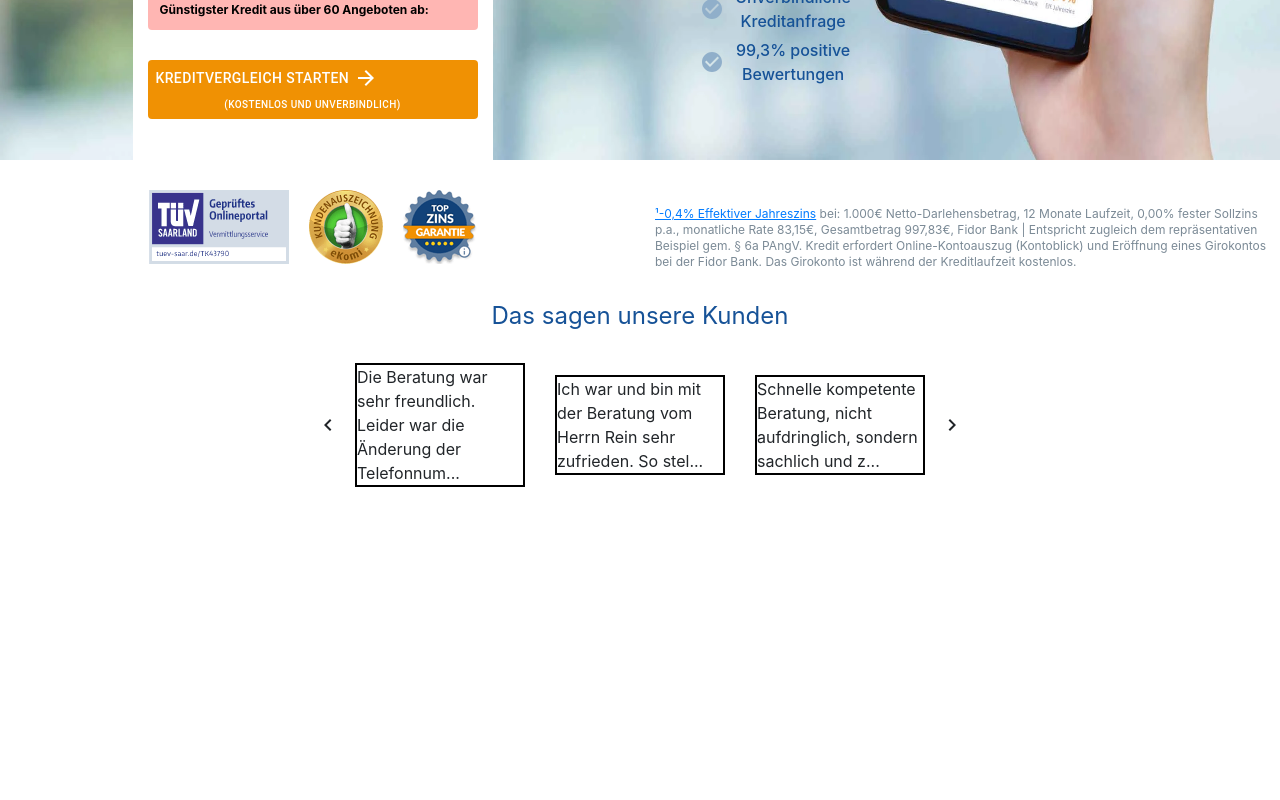
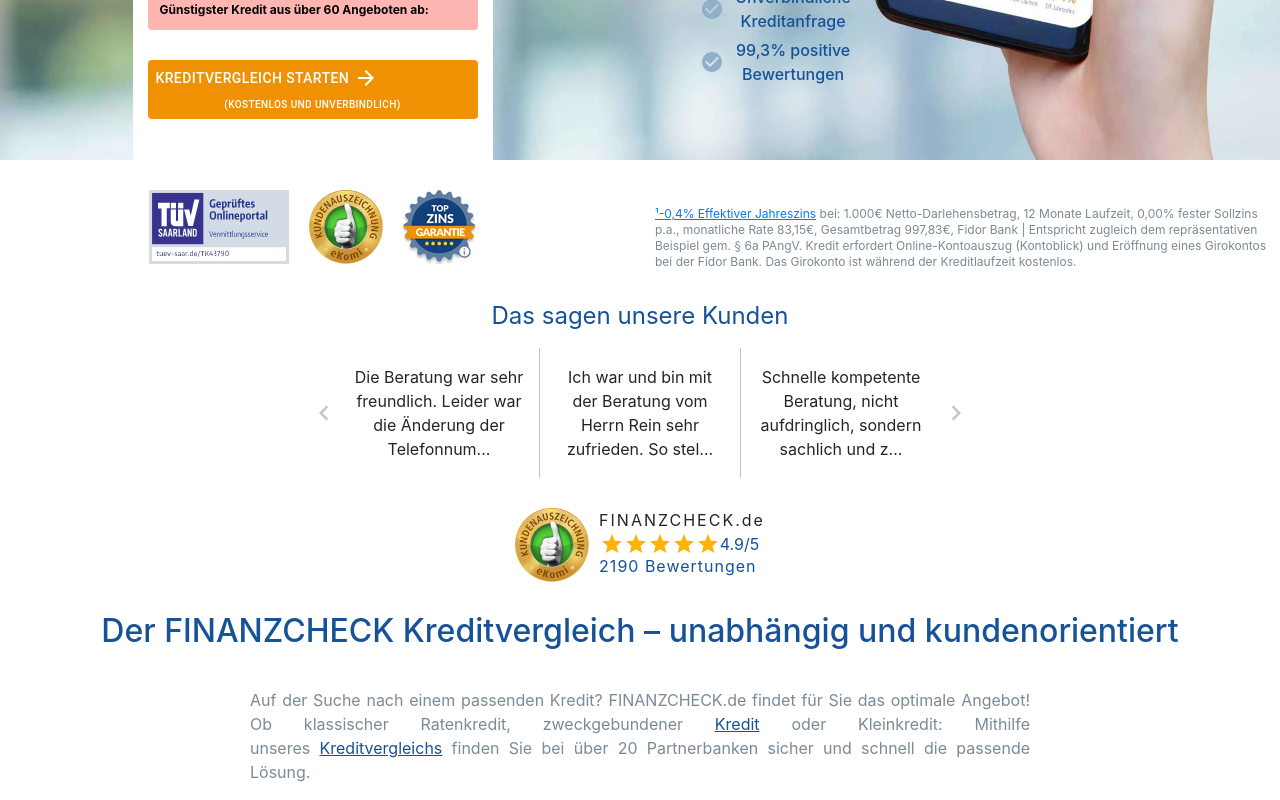
Before and after one commit to Syed-Bakhtiyar/next-js-web-page, a Next.js app: page / in a window 1280 px wide. Shown: the part 506-1306 px from the top of the page. Before the commit the page ends 1008 px from the top, so only its background shows below. Built offline with nearby package versions, Linux system fonts and the light colour scheme.

Commit message:
second section has been completed

```diff
--- a/package.json
+++ b/package.json
@@ -11,6 +11,7 @@
   "dependencies": {
     "@material-ui/core": "^4.12.2",
     "@material-ui/icons": "^4.11.2",
+    "@material-ui/lab": "^4.0.0-alpha.60",
     "bootstrap": "^5.0.0-beta3",
     "next": "11.0.1",
     "react": "17.0.2",
--- a/pages/core/components/home-section-one/home-section-one.tsx
+++ b/pages/core/components/home-section-one/home-section-one.tsx
@@ -3,16 +3,17 @@
 import CheckCircleIcon from '@material-ui/icons/CheckCircle';
 import styles from '../../../../styles/Home-section-one.module.css';
 import bgImage from '../../../../public/assets/bg-image.webp';
+import Box from '@material-ui/core/Box';
 
 export default function HomeSectionOne() {
   const laufZeits = [1,2,3,4,5,6,7,8,9,10];
   const verwendungszwecks = ['Umschuldung', 'Gebrauchtfahrzeug', 'Neufahrzeug', 'Einrichtung/Möbel', 'Renovierung', 'Urlaub', 'PC/TV/Hifi/Video', 'Ausgleich Girokonto', 'Umzug', 'Immobilienfinanzierung', 'Freie Verwendung'];
   return (
-    <div className={styles.mainFirstSectionContainer}>
+    <Box className={styles.mainFirstSectionContainer}>
           <img className={styles.bgImageStyling} src={bgImage.src}/>
-          <div className={`row ${styles.mainGridStyling}`}>
-            <div className="col-md-6 col-sm-12">
-              <div className={styles.mainInfoContainer}>
+          <Box className={`row ${styles.mainGridStyling}`}>
+            <Box className="col-md-6 col-sm-12">
+              <Box className={styles.mainInfoContainer}>
                 <p className={styles.mainContentInfoStyle}>
                   Die Kreditexperten
                 </p>
@@ -20,7 +21,7 @@
                   Online vergleichen, persönlich beraten
                 </p>
 
-                <div className={styles.mainFormContainer}>
+                <Box className={styles.mainFormContainer}>
                     <FormControl className={`${styles.mainFormInputFields} ${styles.mainFormInputFieldsContainer}`} >
                       <TextField className={styles.mainFormInputFields} id="standard-basic" label="Wunschbetrag" />
                     </FormControl>
@@ -48,62 +49,62 @@
                         }
                       </Select>
                     </FormControl>
-                    <div className={`${styles.mainFormInputFieldsContainer} ${styles.formWarningContainer}`}>
-                        <div className={styles.formWarningHeading}>
+                    <Box className={`${styles.mainFormInputFieldsContainer} ${styles.formWarningContainer}`}>
+                        <Box className={styles.formWarningHeading}>
                           Günstigster Kredit aus über 60 Angeboten ab:
-                        </div>
-                        <div className={`${styles.formWarningHeading} ${styles.formWarningContent}`}>
+                        </Box>
+                        <Box className={`${styles.formWarningHeading} ${styles.formWarningContent}`}>
                           Günstigster Kredit aus über 60 Angeboten ab:
-                        </div>
-                    </div>
+                        </Box>
+                    </Box>
                     <Button className={`${styles.mainFormInputFields} ${styles.mainFormInputFieldsContainer} ${styles.mainFormSubmitBtnStyling}`}>
-                      <div style={{display: 'flex'}}>
+                      <Box style={{display: 'flex'}}>
                         <span>
                           Kreditvergleich starten
                         </span>
                         <ArrowForwardIcon className={styles.arrowSubmitBtn}/>
-                      </div>
-                      <div className={styles.btnContent}>
+                      </Box>
+                      <Box className={styles.btnContent}>
                         (Kostenlos und unverbindlich)
-                      </div>
+                      </Box>
                     </Button>
                     {/* <TextField className={styles.mainFormInputFields} id="standard-basic" label="Wunschbetrag" />
                     <TextField className={styles.mainFormInputFields} id="standard-basic" label="Wunschbetrag" /> */}
-                </div>
-              </div>
-            </div>
-            <div className="col-md-6 col-sm-12">
-              <div className={styles.homeCircleContainer}>
-                <div className={styles.homeCircle}>
-                    <div>
+                </Box>
+              </Box>
+            </Box>
+            <Box className="col-md-6 col-sm-12">
+              <Box className={styles.homeCircleContainer}>
+                <Box className={styles.homeCircle}>
+                    <Box>
                       Schon ab
-                    </div>
+                    </Box>
                     <h1>
                       -0,4%
                     </h1>
-                    <div>
+                    <Box>
                       effektiver
-                    </div>
-                    <div>
+                    </Box>
+                    <Box>
                       Jahreszins¹
-                    </div>
-                </div>
-                <div className={styles.listContainer}>
-                  <div className={styles.flexBox}>
+                    </Box>
+                </Box>
+                <Box className={styles.listContainer}>
+                  <Box className={styles.flexBox}>
                     <CheckCircleIcon className={styles.checkIcon}/> &nbsp; &nbsp; <span>100% kostenlos</span>
-                  </div>
-                  <div className={styles.flexBox}>
+                  </Box>
+                  <Box className={styles.flexBox}>
                     <CheckCircleIcon className={styles.checkIcon}/> &nbsp; &nbsp; <span>Unverbindliche Kreditanfrage</span>
-                  </div>
-                  <div className={styles.flexBox}>
+                  </Box>
+                  <Box className={styles.flexBox}>
                     <CheckCircleIcon className={styles.checkIcon}/> &nbsp; &nbsp; <span>99,3% positive Bewertungen</span>
-                  </div>
-                </div>
-              </div>
+                  </Box>
+                </Box>
+              </Box>
 
-            </div>
-          </div>
+            </Box>
+          </Box>
           {/* <Image  src={bgImage} objectFit="cover"/> */}
-        </div>
+        </Box>
   )
 }
--- a/pages/core/components/home-section-two/home-section-two.tsx
+++ b/pages/core/components/home-section-two/home-section-two.tsx
@@ -7,6 +7,8 @@
 import finanzCheck from '../../../../public/assets/FFG-Finanzcheck-T.png';
 import goldIcon from '../../../../public/assets/ekomi_gold_siegel_finanzcheck_de.png';
 import topZinsIcon from '../../../../public/assets/top-zins-garantie-seal.png';
+import Rating from '@material-ui/lab/Rating';
+import Box from '@material-ui/core/Box';
 
 let index = 0;
 export default function HomeSectionTwo() {
@@ -47,39 +49,72 @@
   }
 
   return (
-    <div>
-      <div className={`row ${styles.sectionTwoGridStyling}`}>
-        <div className={`${styles.flexBoxDisplay} col-md-6 col-sm-12`} >
-          <div>
+    <Box>
+      <Box className={`row ${styles.sectionTwoGridStyling}`}>
+        <Box className={`${styles.flexBoxDisplay} col-md-6 col-sm-12`} >
+          <Box>
             <img src={finanzCheck.src}/>
-          </div>
-          <div className={styles.sectionTwoIconsContainerStyling}>
+          </Box>
+          <Box className={styles.sectionTwoIconsContainerStyling}>
             <img src={goldIcon.src}/>
-          </div>
-          <div className={styles.sectionTwoIconsContainerStyling}>
+          </Box>
+          <Box className={styles.sectionTwoIconsContainerStyling}>
             <img src={topZinsIcon.src}/>
-          </div>
-        </div>
-        <div className="col-md-6 col-sm-12">
+          </Box>
+        </Box>
+        <Box className="col-md-6 col-sm-12">
           <p className={styles.sectionTwoParaStyle}>
             <a href="https://www.finanzcheck.de/lp/minuszins/"><u>¹-0,4% Effektiver Jahreszins</u> </a> bei: 1.000€ Netto-Darlehensbetrag, 12 Monate Laufzeit, 0,00% fester Sollzins p.a., monatliche Rate 83,15€, Gesamtbetrag 997,83€, Fidor Bank | Entspricht zugleich dem repräsentativen Beispiel gem. § 6a PAngV. Kredit erfordert Online-Kontoauszug (Kontoblick) und Eröffnung eines Girokontos bei der Fidor Bank. Das Girokonto ist während der Kreditlaufzeit kostenlos.
           </p>
-        </div>
-      </div>
-      <div className={`${styles.flexBoxDisplay} ${styles.sectionTwoHeadng}`}>
+        </Box>
+      </Box>
+      <Box className={`${styles.flexBoxDisplay} ${styles.sectionTwoHeadng}`}>
         <p>Das sagen unsere Kunden</p>
-      </div>
-      <div className={`${styles.flexBoxDisplay} ${styles.centerAlignment}`}>
-        <ChevronLeftIcon onClick={()=>{nextPrevious('prev')}}/>
+      </Box>
+      <Box className={`${styles.flexBoxDisplay} ${styles.centerAlignment}`}>
+        <ChevronLeftIcon className={styles.chevronStyling} onClick={()=>{nextPrevious('prev')}}/>
         {
           displayedCarouselItem.map((item, index)=>{
-            return  <p key={index} className={styles.sectionTwoCarouselItemToDisplay}>
-                      {item}
-                    </p>
+            return  <Box className={`${styles.sectionItemContainer} ${(index === displayedCarouselItem.length-1) ? '' : styles.sectionTwoRightBorder}`}>
+                      <p key={index} className={`${styles.sectionTwoCarouselItemToDisplay} `}>
+                        {item}
+                      </p>
+                    </Box>
           })
         }
-        <ChevronRightIcon onClick={()=>{nextPrevious('next')}}/>
-      </div>
-    </div>
+        <ChevronRightIcon className={styles.chevronStyling} onClick={()=>{nextPrevious('next')}}/>
+      </Box>
+      <Box className={`${styles.flexBoxDisplay} ${styles.contentContainer}`}>
+          <Box>
+            <img src={goldIcon.src}/>
+          </Box>
+          <Box className={`${styles.leftSpacing}`}>
+            <Box className={`${styles.letterSpacing}`}>FINANZCHECK.de</Box>
+            <Box className={`${styles.flexBoxDisplay}`}>
+              <Rating
+                className={`${styles.leftMinusMargin}`}
+                name="simple-controlled"
+                value={5}
+              />
+              <span className={`${styles.ratingRatio}`}>
+              4.9/5
+              </span>
+            </Box>
+            <Box className={`${styles.topMinusMargin} ${styles.letterSpacing1Px} ${styles.ratingRatio}`}>
+              2190 Bewertungen
+            </Box>
+          </Box>
+      </Box>
+      <Box className={`${styles.flexBoxDisplay} ${styles.contentContainer}`}>
+        <h2 className={`${styles.centerAlignmentHeading}`}>
+          Der FINANZCHECK Kreditvergleich – unabhängig und kundenorientiert
+        </h2>
+      </Box>
+      <Box className={`${styles.flexBoxDisplay} ${styles.contentContainer}`}>
+        <p className={`${styles.marginLeftRight} ${styles.paragraphStyle}`}>
+          Auf der Suche nach einem passenden Kredit? FINANZCHECK.de findet für Sie das optimale Angebot! Ob klassischer Ratenkredit, zweckgebundener&nbsp;<a className={`${styles.paragraphAnchor}`} href="https://www.finanzcheck.de/kredit/"><u>Kredit</u></a>&nbsp;oder Kleinkredit: Mithilfe unseres&nbsp;<a className={`${styles.paragraphAnchor}`} href="https://www.finanzcheck.de/kreditvergleich/"><u>Kreditvergleichs</u></a>&nbsp;finden Sie bei über 20 Partnerbanken sicher und schnell die passende Lösung.
+        </p>
+      </Box>
+    </Box>
   )
 }
--- a/styles/Home-section-two.module.css
+++ b/styles/Home-section-two.module.css
@@ -33,9 +33,78 @@
   color: #165297;
 }
 
+.sectionItemContainer{
+  min-height: 130px;
+  display: flex;
+  align-items: center;
+  text-align: center;
+}
+
 .sectionTwoCarouselItemToDisplay{
   width: 170px !important;
-  border: 2px solid black;
+  /* border: 2px solid black; */
   display: block;
   margin: 15px;
 }
+
+.sectionTwoRightBorder{
+  border-right: 1px solid #C0C7CD;
+}
+
+.chevronStyling{
+  color: #C0C7CD;
+  font-size: 30px !important;
+  cursor: pointer;
+}
+
+.contentContainer{
+  margin-top: 30px;
+}
+
+.ratingRatio{
+  color: #165297;
+}
+
+.letterSpacing{
+  letter-spacing: 2px
+}
+
+.leftSpacing{
+  margin-left: 10px;
+}
+
+.topMinusMargin{
+  margin-top: -10px;
+}
+
+.leftMinusMargin{
+  margin-left: -5px;
+}
+
+.letterSpacing1Px{
+  letter-spacing: 1px;
+}
+
+.centerAlignmentHeading{
+  margin-left: 65px;
+  margin-right: 65px;
+  text-align: center;
+  color: #165297;
+}
+
+.marginLeftRight{
+  margin-left: 65px;
+  margin-right: 65px;
+  /* text-align: center; */
+  align-items: center;
+}
+.paragraphStyle{
+  max-width: 780px;
+  color: #7B8A96;
+  text-align: justify;
+}
+
+.paragraphAnchor{
+  color: #165297;
+  cursor: pointer;
+}
```
Also changed, not shown: 1 other file (tests, documents, lock files or other folders).
